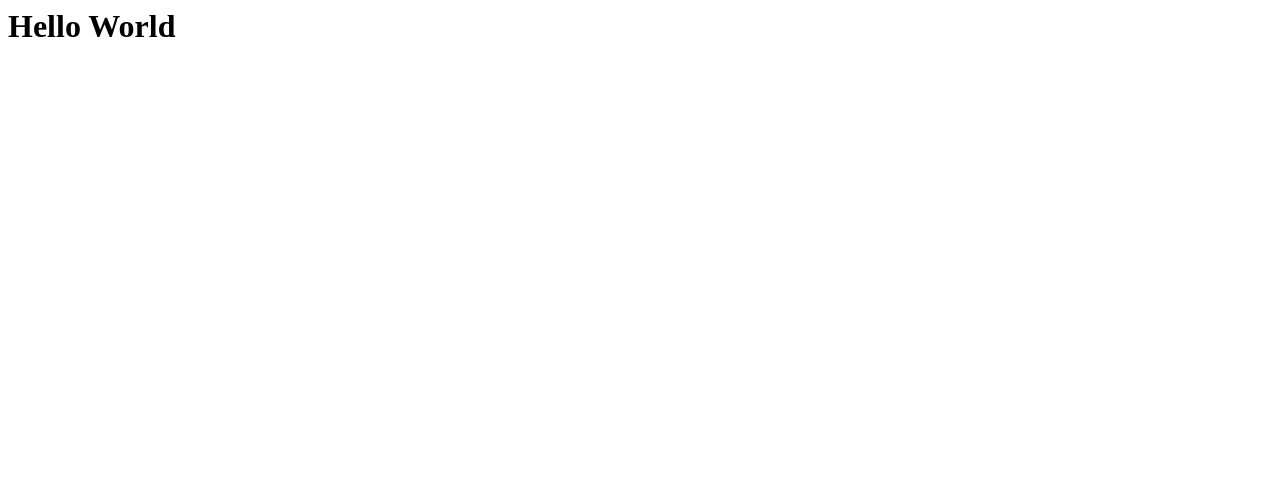
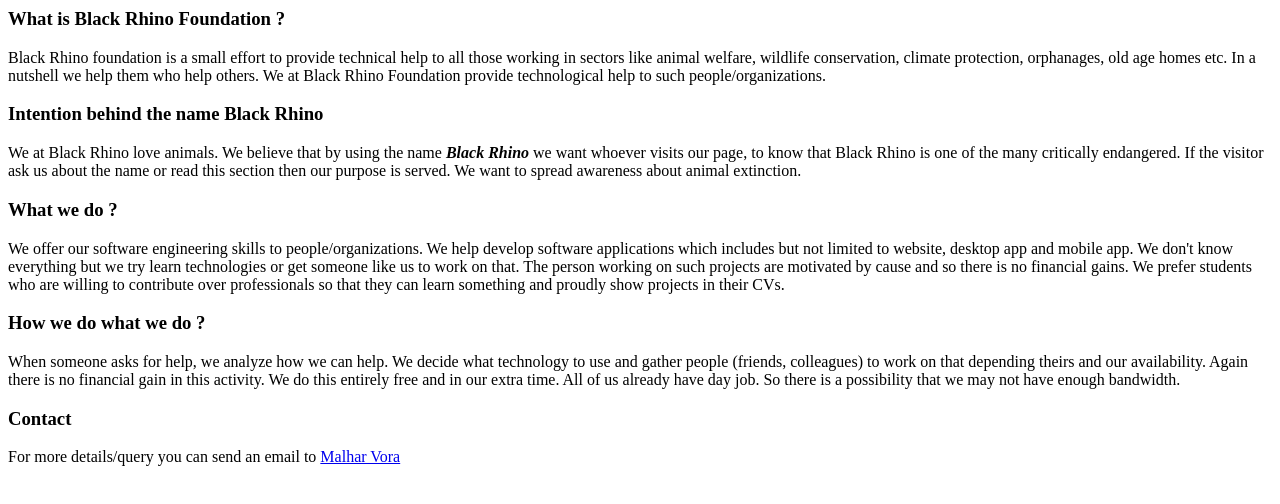
Before and after one commit to black-rhino/website, a plain HTML site: page index.html in a window 1280 px wide. Drawn offline with Linux system fonts and the light colour scheme.

Commit message:
Update index.html

```diff
--- a/index.html
+++ b/index.html
@@ -1 +1,10 @@
-<h1>Hello World</h1>
+<h3 id="what-is-black-rhino-foundation-">What is Black Rhino Foundation ?</h3>
+<p>Black Rhino foundation is a small effort to provide technical help to all those working in sectors like animal welfare, wildlife conservation, climate protection, orphanages, old age homes etc. In a nutshell we help them who help others. We at Black Rhino Foundation provide technological help to such people/organizations.</p>
+<h3 id="intention-behind-the-name-black-rhino">Intention behind the name Black Rhino</h3>
+<p>We at Black Rhino love animals. We believe that by using the name <strong><em>Black Rhino</em></strong> we want whoever visits our page, to know that Black Rhino is one of the many critically endangered. If the visitor ask us about the name or read this section then our purpose is served. We want to spread awareness about animal extinction.</p>
+<h3 id="what-we-do-">What we do ?</h3>
+<p>We offer our software engineering skills to people/organizations. We help develop software applications which includes but not limited to website, desktop app and mobile app. We don&#39;t know everything but we try learn technologies or get someone like us to work on that. The person working on such projects are motivated by cause and so there is no financial gains. We prefer students who are willing to contribute over professionals so that they can learn something and proudly show projects in their CVs.</p>
+<h3 id="how-we-do-what-we-do-">How we do what we do ?</h3>
+<p>When someone asks for help, we analyze how we can help. We decide what technology to use and gather people (friends, colleagues) to work on that depending theirs and our availability. Again there is no financial gain in this activity. We do this entirely free and in our extra time. All of us already have day job. So there is a possibility that we may not have enough bandwidth.</p>
+<h3 id="contact">Contact</h3>
+<p>For more details/query you can send an email to <a href="mailto:vbmade2000@gmail.com">Malhar Vora</a></p>
```
